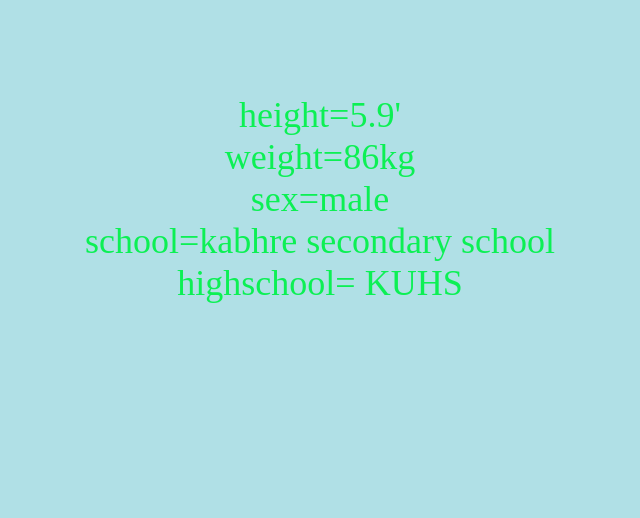
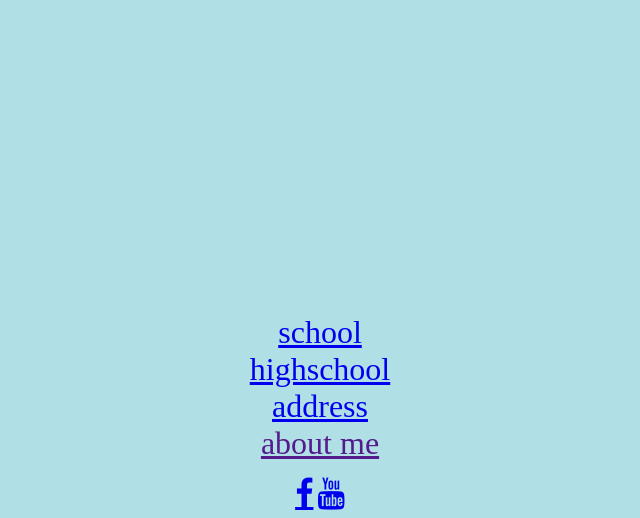
Before and after one commit to sushantkhatri01/profile, a plain HTML site: page index.html in a window 1280 px wide. Shown: the part 330-848 px from the top of the page, without its empty margins (320-960 px from the left). Before the commit the page ends 800 px from the top, so only its background shows below. Drawn offline with Linux system fonts and the light colour scheme.

Commit message:
Add files via upload

```diff
--- a/index.html
+++ b/index.html
@@ -4,16 +4,24 @@
         <center>
             <img src="https://user-images.githubusercontent.com/103595850/163607958-02871429-67d0-487e-97f0-4f3ca30ce5e3.jpg";"></body>
         <marquee>
-            <h1 style="color: rgb(219, 121, 23);"> sushant khatri </h1>
+            <p style="font-size:86 ;color: rgb(219, 121, 23);"> HI!...I am Sushant Khatri </p>
         </marquee>
-        <p style="color: rgb(12, 240, 84); font-family: initial; font-size: 36;">
-            height=5.9'<br>
-            weight=86kg<br>
-            sex=male<br>
-            school=kabhre secondary school<br>
-            highschool= KUHS<br>
+        <p style="color: rgb(13, 13, 13); font-family: initial; font-size: 64;text-align: left;">
+            <center>
+                <a href="https://www.facebook.com/Kabhre-Secondary-School-979101075620547" class="text" style="font-size:xx-large;">school</a><br>
+            <a href="https://kuhs.edu.np" class="text" style="font-size:xx-large;">highschool</a><br>
+            <a href="https://www.google.com/maps/@27.6290871,85.5334343,49m/data=!3m1!1e3" class="text" style="font-size:xx-large;">address</a><br>
+            <a href="" class="text" style="font-size:xx-large;">about me</a><br>
+            </center>
+
 
         </p>
+        <!-- Add icon library -->
+<link rel="stylesheet" href="https://cdnjs.cloudflare.com/ajax/libs/font-awesome/4.7.0/css/font-awesome.min.css">
+
+<!-- Add font awesome icons -->
+<a href="https://www.facebook.com/Sushant.khatri.01/" class="fa fa-facebook" style="font-size:xx-large;"></a>
+<a href="https://www.youtube.com/channel/UCQU0T-DffHeYIjcxoOO6X9Q" class="fa fa-youtube" style="font-size:xx-large;"></a>
     </center>
     </body>
 </html>
```
